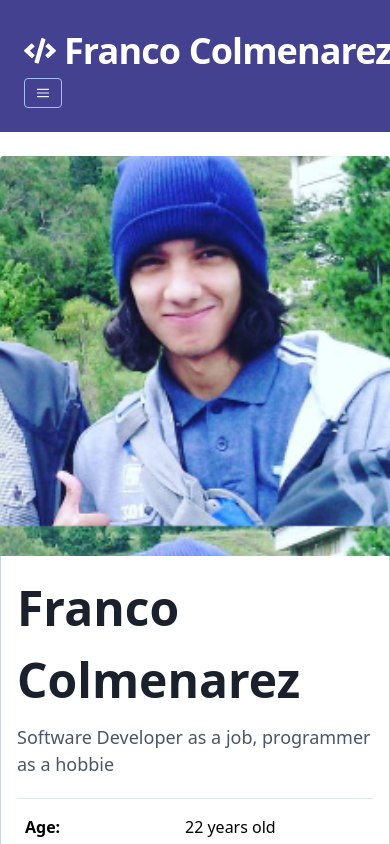
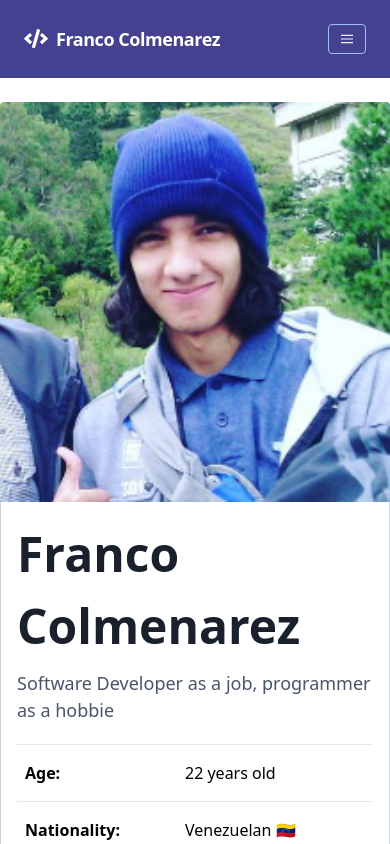
Before and after one commit to FranLMSP/new-portfolio, a Vue app: page / in a window 390 px wide. Shown: the top 844 px of the page. Built offline with nearby package versions, Linux system fonts and the light colour scheme.

Commit message:
Fix title and image on mobile

```diff
--- a/src/App.vue
+++ b/src/App.vue
@@ -2,8 +2,8 @@
   <div id="app">
     <nav class="flex items-center justify-between flex-wrap bg-indigo-800 *bg-teal-500 p-6">
       <div @click="toggleLinks(false)" class="flex items-center flex-shrink-0 text-white mr-6">
-        <svg class="fill-current w-8 mr-2" xmlns="http://www.w3.org/2000/svg" viewBox="0 0 640 512"><path d="M278.9 511.5l-61-17.7c-6.4-1.8-10-8.5-8.2-14.9L346.2 8.7c1.8-6.4 8.5-10 14.9-8.2l61 17.7c6.4 1.8 10 8.5 8.2 14.9L293.8 503.3c-1.9 6.4-8.5 10.1-14.9 8.2zm-114-112.2l43.5-46.4c4.6-4.9 4.3-12.7-.8-17.2L117 256l90.6-79.7c5.1-4.5 5.5-12.3.8-17.2l-43.5-46.4c-4.5-4.8-12.1-5.1-17-.5L3.8 247.2c-5.1 4.7-5.1 12.8 0 17.5l144.1 135.1c4.9 4.6 12.5 4.4 17-.5zm327.2.6l144.1-135.1c5.1-4.7 5.1-12.8 0-17.5L492.1 112.1c-4.8-4.5-12.4-4.3-17 .5L431.6 159c-4.6 4.9-4.3 12.7.8 17.2L523 256l-90.6 79.7c-5.1 4.5-5.5 12.3-.8 17.2l43.5 46.4c4.5 4.9 12.1 5.1 17 .6z"/></svg>
-        <router-link to="/" class="font-semibold text-4xl tracking-tight">Franco Colmenarez</router-link>
+        <svg class="fill-current w-6 lg:w-8 mr-2" xmlns="http://www.w3.org/2000/svg" viewBox="0 0 640 512"><path d="M278.9 511.5l-61-17.7c-6.4-1.8-10-8.5-8.2-14.9L346.2 8.7c1.8-6.4 8.5-10 14.9-8.2l61 17.7c6.4 1.8 10 8.5 8.2 14.9L293.8 503.3c-1.9 6.4-8.5 10.1-14.9 8.2zm-114-112.2l43.5-46.4c4.6-4.9 4.3-12.7-.8-17.2L117 256l90.6-79.7c5.1-4.5 5.5-12.3.8-17.2l-43.5-46.4c-4.5-4.8-12.1-5.1-17-.5L3.8 247.2c-5.1 4.7-5.1 12.8 0 17.5l144.1 135.1c4.9 4.6 12.5 4.4 17-.5zm327.2.6l144.1-135.1c5.1-4.7 5.1-12.8 0-17.5L492.1 112.1c-4.8-4.5-12.4-4.3-17 .5L431.6 159c-4.6 4.9-4.3 12.7.8 17.2L523 256l-90.6 79.7c-5.1 4.5-5.5 12.3-.8 17.2l43.5 46.4c4.5 4.9 12.1 5.1 17 .6z"/></svg>
+        <router-link to="/" class="font-semibold text-lg lg:text-4xl tracking-tight">Franco Colmenarez</router-link>
       </div>
       <div class="block lg:hidden">
         <button @click="toggleLinks()" class="flex items-center px-3 py-2 border rounded text-indigo-100 border-indigo-300 hover:text-white hover:border-white">
--- a/src/views/Home.vue
+++ b/src/views/Home.vue
@@ -86,7 +86,6 @@ export default {
 @media (max-width: 1023px) {
     .my-picture {
         height: 25rem !important;
-        background-position-y: -30px !important;
     }
 }
 
```
Also changed, not shown: 1 other file (tests, documents, lock files or other folders).
